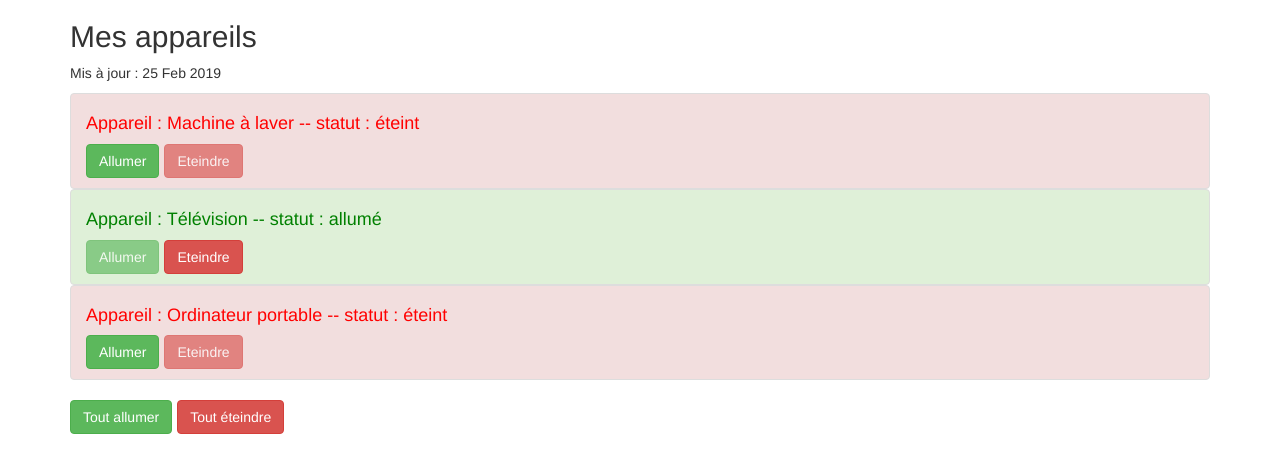
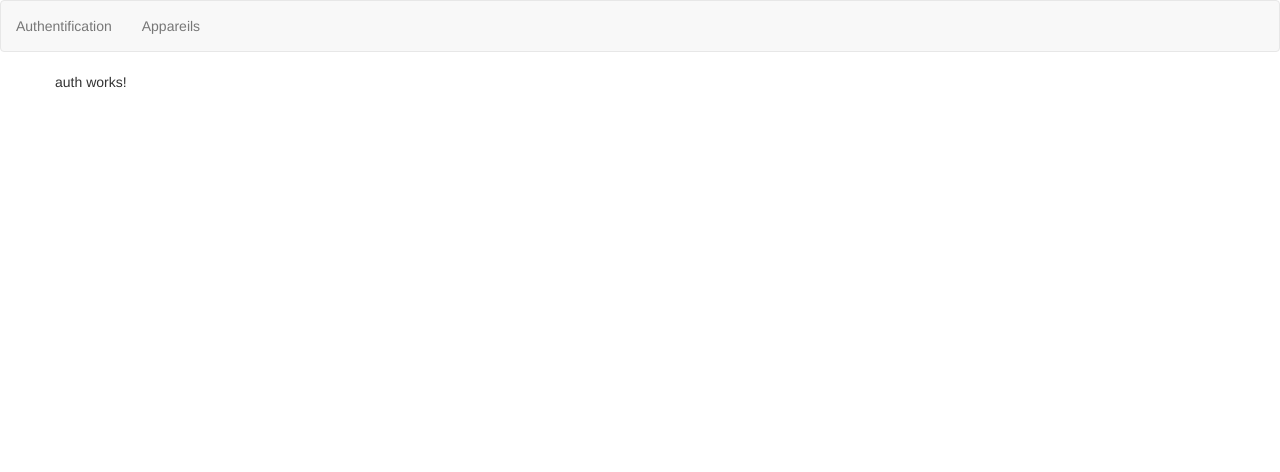
Before and after one commit to tdevilleduc/ocr-angular, an Angular app: page /auth in a window 1280 px wide. Shown: the top 472 px of the page. Built offline with nearby package versions, Linux system fonts and the light colour scheme.

Commit message:
[feat] chap10: ajout components auth et appareils-view; refactoring; ajout d'une barre de navigation

```diff
--- a/src/app/app.component.html
+++ b/src/app/app.component.html
@@ -1,23 +1,13 @@
+<nav class="navbar navbar-default">
+  <div class="container-fuild">
+    <ul class="nav navbar-nav">
+      <li><a href="auth">Authentification</a></li>
+      <li><a href="appareils">Appareils</a></li>
+    </ul>
+  </div>
+</nav>
 <div class="container">
   <div class="row">
-    <div class="col-xs-12">
-      <h2>Mes appareils</h2>
-
-      <p>Mis à jour : {{ lastUpdate | async | date: 'dd MMM yyyy' }}</p>
-
-      <ul class="list-group">
-        <app-appareil *ngFor="let appareil of appareils; let i = index"
-                      [indexOfAppareil]="i"
-                      [appareilName]="appareil.name"
-                      [appareilStatus] = "appareil.status"></app-appareil>
-      </ul>
-
-      <div class="btn-toolbar">
-        <button class="btn btn-success"
-                (click)="onAllumer()">Tout allumer</button>
-        <button class="btn btn-danger"
-                (click)="onEteindre()">Tout éteindre</button>
-      </div>
-    </div>
+    <router-outlet></router-outlet>
   </div>
 </div>
--- a/src/app/app.component.ts
+++ b/src/app/app.component.ts
@@ -1,47 +1,12 @@
 import { Component, OnInit } from '@angular/core';
 
-import { AppareilService } from './services/appareil.service';
 
 @Component({
   selector: 'app-root',
   templateUrl: './app.component.html',
   styleUrls: ['./app.component.scss']
 })
-export class AppComponent implements OnInit {
-  isAuth = false;
+export class AppComponent {
+  constructor() {}
 
-  lastUpdate = new Promise(
-    (resolve, reject) => {
-      const date = new Date();
-      setTimeout(
-        () => {
-          resolve(date);
-        },
-        2000
-      );
-    }
-  );
-
-  appareils: any[];
-
-  constructor(private appareilService: AppareilService) {
-    setTimeout(
-      () => {
-        this.isAuth = true;
-      },
-      4000
-    );
-  }
-
-  ngOnInit() {
-    this.appareils = this.appareilService.appareils;
-  }
-
-  onAllumer() {
-    this.appareilService.switchOnAll();
-  }
-
-  onEteindre() {
-    this.appareilService.switchOffAll();
-  }
 }
--- a/src/app/app.module.ts
+++ b/src/app/app.module.ts
@@ -7,16 +7,28 @@
 import { AppareilComponent } from './appareil/appareil.component';
 
 import { AppareilService } from './services/appareil.service';
+import { AuthComponent } from './auth/auth.component';
+import { AppareilViewComponent } from './appareil-view/appareil-view.component';
+import { Routes, RouterModule } from '@angular/router';
+
+const appRoutes: Routes = [
+  { path: 'appareils', component: AppareilViewComponent },
+  { path: 'auth', component: AuthComponent },
+  { path: '', component: AppareilViewComponent }
+];
 
 @NgModule({
   declarations: [
     AppComponent,
     MonPremierComponent,
-    AppareilComponent
+    AppareilComponent,
+    AuthComponent,
+    AppareilViewComponent
   ],
   imports: [
     BrowserModule,
-    FormsModule
+    FormsModule,
+    RouterModule.forRoot(appRoutes)
   ],
   providers: [
     AppareilService
--- /dev/null
+++ b/src/app/appareil-view/appareil-view.component.html
@@ -0,0 +1,19 @@
+<div class="col-xs-12">
+  <h2>Mes appareils</h2>
+
+  <p>Mis à jour : {{ lastUpdate | async | date: 'dd MMM yyyy' }}</p>
+
+  <ul class="list-group">
+    <app-appareil *ngFor="let appareil of appareils; let i = index"
+                  [indexOfAppareil]="i"
+                  [appareilName]="appareil.name"
+                  [appareilStatus] = "appareil.status"></app-appareil>
+  </ul>
+
+  <div class="btn-toolbar">
+    <button class="btn btn-success"
+            (click)="onAllumer()">Tout allumer</button>
+    <button class="btn btn-danger"
+            (click)="onEteindre()">Tout éteindre</button>
+  </div>
+</div>
--- /dev/null
+++ b/src/app/appareil-view/appareil-view.component.ts
@@ -0,0 +1,49 @@
+import { Component, OnInit } from '@angular/core';
+
+import { AppareilService } from '../services/appareil.service';
+
+@Component({
+  selector: 'app-appareil-view',
+  templateUrl: './appareil-view.component.html',
+  styleUrls: ['./appareil-view.component.scss']
+})
+export class AppareilViewComponent implements OnInit {
+
+  isAuth = false;
+
+  lastUpdate = new Promise(
+    (resolve, reject) => {
+      const date = new Date();
+      setTimeout(
+        () => {
+          resolve(date);
+        },
+        2000
+      );
+    }
+  );
+
+  appareils: any[];
+
+  constructor(private appareilService: AppareilService) {
+    setTimeout(
+      () => {
+        this.isAuth = true;
+      },
+      4000
+    );
+  }
+
+  ngOnInit() {
+    this.appareils = this.appareilService.appareils;
+  }
+
+  onAllumer() {
+    this.appareilService.switchOnAll();
+  }
+
+  onEteindre() {
+    this.appareilService.switchOffAll();
+  }
+
+}
--- /dev/null
+++ b/src/app/auth/auth.component.html
@@ -0,0 +1,3 @@
+<p>
+  auth works!
+</p>
--- /dev/null
+++ b/src/app/auth/auth.component.ts
@@ -0,0 +1,15 @@
+import { Component, OnInit } from '@angular/core';
+
+@Component({
+  selector: 'app-auth',
+  templateUrl: './auth.component.html',
+  styleUrls: ['./auth.component.scss']
+})
+export class AuthComponent implements OnInit {
+
+  constructor() { }
+
+  ngOnInit() {
+  }
+
+}
```
Also changed, not shown: src/app/appareil-view/appareil-view.component.scss (added), src/app/auth/auth.component.scss (added).
